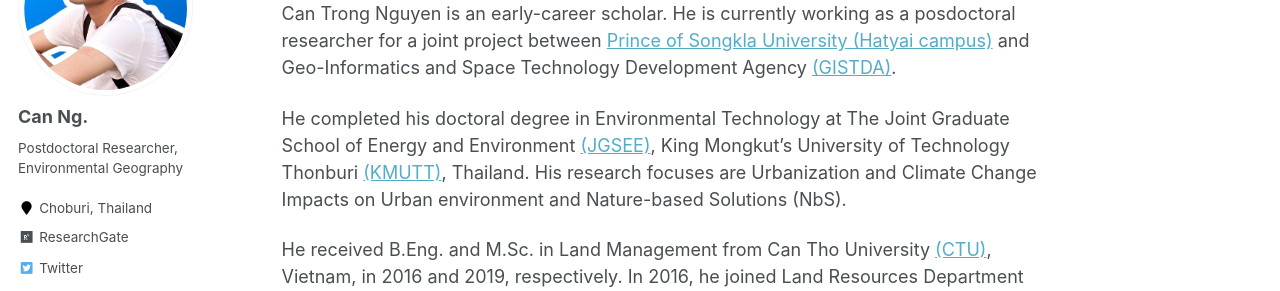
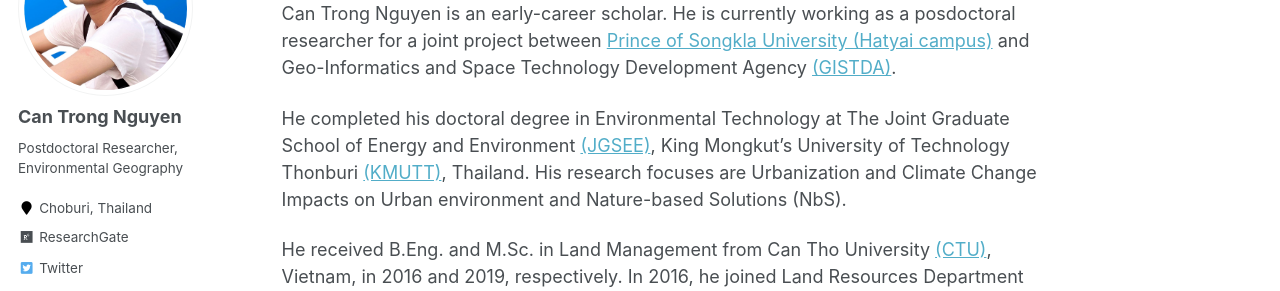
Before and after one commit to canng/oldsite, a Jekyll site: the page built from _pages/about.md, in a window 1280 px wide. Shown: the part 197-488 px from the top of the page. Built offline with Jekyll 4.4.1, drawn with Linux system fonts in a browser that asks for light colours; some web fonts are replaced.

Commit message:
revise name

```diff
--- a/_config.yml
+++ b/_config.yml
@@ -83,7 +83,7 @@
 
 # Site Author
 author:
-  name             : "Can Ng."
+  name             : "Can Trong Nguyen"
   avatar           : "Profile_color-01.jpg"
   bio              : "Postdoctoral Researcher, Environmental Geography"
   location         : "Choburi, Thailand"
```
